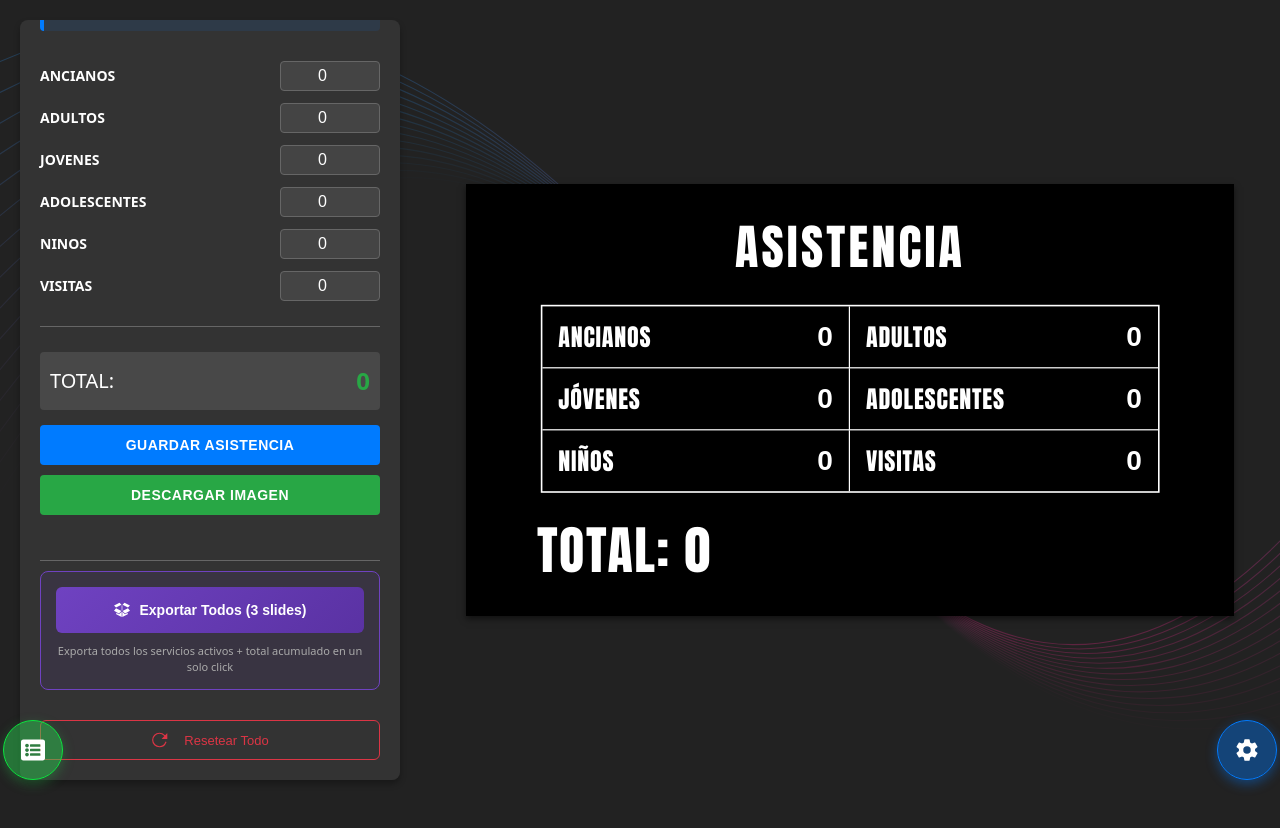
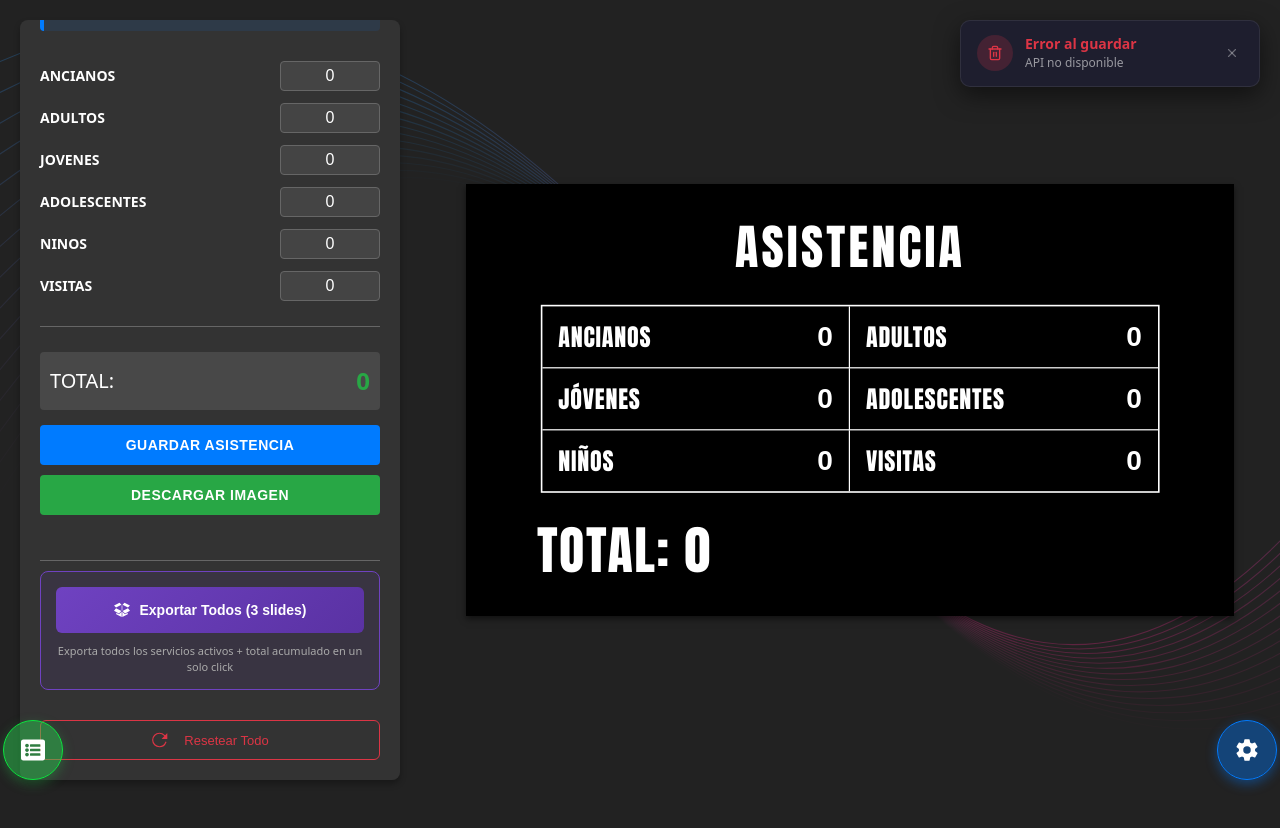
Before and after one commit to jhersara/asipuc, a React (Vite) app in the folder src/renderer/: page / in a window 1280 px wide. Both pictures are taken after a click on the button "GUARDAR ASISTENCIA". Shown: the top 828 px of the page. Built offline with nearby package versions, Linux system fonts and the light colour scheme.

Commit message:
feat: inputs mejorados, toasts de notificacion, bug de edicion corregido

```diff
--- a/package.json
+++ b/package.json
@@ -1,6 +1,6 @@
 {
   "name": "asipuc",
-  "version": "1.0.0",
+  "version": "1.1.0",
   "description": "An Electron application with React",
   "main": "./out/main/index.js",
   "author": "example.com",
--- a/src/renderer/src/App.jsx
+++ b/src/renderer/src/App.jsx
@@ -19,6 +19,8 @@ import { FaChartBar, FaListAlt } from "react-icons/fa";
 import './App.css';
 import './features/multi-service/components/MultiService.css';
 import { IoReloadSharp, IoSettingsSharp } from 'react-icons/io5';
+import { useToast } from './core/hooks/useToast';
+import { ToastContainer } from './core/theme/ToastContainer';
 
 const AppContent = () => {
   const multiService = useMultiService();
@@ -27,6 +29,8 @@ const AppContent = () => {
   const [showSettings, setShowSettings] = useState(false);
   const [showServiceManager, setShowServiceManager] = useState(false);
   const [showAccumulated, setShowAccumulated] = useState(false);
+  const [isSaving, setIsSaving] = useState(false);
+  const { toasts, toast, removeToast } = useToast();
 
   /**
    * Datos y total a mostrar
@@ -65,9 +69,9 @@ const AppContent = () => {
     });
 
     if (result.success) {
-      console.log(' Imagen exportada:', filename);
+      toast.success('Imagen exportada', `Guardada como ${filename}`);
     } else {
-      alert('Error al exportar: ' + result.error);
+      toast.error('Error al exportar', result.error);
     }
   };
 
@@ -75,11 +79,16 @@ const AppContent = () => {
    * Guardar todos los servicios en BD
    */
   const handleSaveAll = async () => {
-    const result = await multiService.saveAll();
-    if (result.success) {
-      alert(' Todos los servicios guardados en la base de datos');
-    } else {
-      alert(' Error al guardar: ' + result.error);
+    setIsSaving(true);
+    try {
+      const result = await multiService.saveAll();
+      if (result.success) {
+        toast.success('Asistencia guardada', 'Los datos fueron guardados correctamente.');
+      } else {
+        toast.error('Error al guardar', result.error || 'Ocurrio un error inesperado.');
+      }
+    } finally {
+      setIsSaving(false);
     }
   };
 
@@ -139,7 +148,8 @@ const AppContent = () => {
             onFieldChange={multiService.updateField}
             onSave={handleSaveAll}
             onExport={handleExport}
-            isSaving={isExporting}
+            isSaving={isSaving}
+            isExporting={isExporting}
           />
         ) : (
           // Vista del total acumulado (solo lectura)
@@ -197,11 +207,7 @@ const AppContent = () => {
         <div className="utility-buttons">
           <button
             className="btn-reset-all"
-            onClick={() => {
-              if (confirm('¿Resetear TODOS los servicios? Esta acción no se puede deshacer.')) {
-                multiService.resetAll();
-              }
-            }}
+            onClick={() => multiService.resetAll()}
           >
             <IoReloadSharp className='icon'/> Resetear Todo
           </button>
@@ -249,12 +255,8 @@ const AppContent = () => {
         onClose={() => setShowSettings(false)}
       />
 
-      {/* Mensajes de error */}
-      {exportError && (
-        <div className="error-toast">
-          Error al exportar: {exportError}
-        </div>
-      )}
+      {/* Notificaciones toast */}
+      <ToastContainer toasts={toasts} onRemove={removeToast} />
     </div>
   );
 };
--- /dev/null
+++ b/src/renderer/src/core/hooks/useToast.js
@@ -0,0 +1,33 @@
+/**
+ * HOOK: useToast
+ * Sistema de notificaciones sin alert() ni confirm()
+ */
+
+import { useState, useCallback } from 'react';
+
+let toastId = 0;
+
+export const useToast = () => {
+  const [toasts, setToasts] = useState([]);
+
+  const addToast = useCallback(({ type = 'info', title, message, duration = 3500 }) => {
+    const id = ++toastId;
+    setToasts(prev => [...prev, { id, type, title, message }]);
+    setTimeout(() => {
+      setToasts(prev => prev.filter(t => t.id !== id));
+    }, duration);
+  }, []);
+
+  const removeToast = useCallback((id) => {
+    setToasts(prev => prev.filter(t => t.id !== id));
+  }, []);
+
+  const toast = {
+    success: (title, message) => addToast({ type: 'success', title, message }),
+    error:   (title, message) => addToast({ type: 'error',   title, message }),
+    info:    (title, message) => addToast({ type: 'info',    title, message }),
+    warning: (title, message) => addToast({ type: 'warning', title, message }),
+  };
+
+  return { toasts, toast, removeToast };
+};
--- /dev/null
+++ b/src/renderer/src/core/theme/Toast.css
@@ -0,0 +1,103 @@
+/* ========================================
+   TOAST NOTIFICATIONS
+   ======================================== */
+
+.toast-container {
+  position: fixed;
+  top: 20px;
+  right: 20px;
+  z-index: 9999;
+  display: flex;
+  flex-direction: column;
+  gap: 10px;
+  pointer-events: none;
+}
+
+.toast {
+  display: flex;
+  align-items: center;
+  gap: 12px;
+  background: #1e1e2e;
+  border: 1px solid rgba(255, 255, 255, 0.08);
+  border-radius: 10px;
+  padding: 14px 16px;
+  min-width: 300px;
+  max-width: 380px;
+  box-shadow: 0 8px 24px rgba(0, 0, 0, 0.5);
+  pointer-events: all;
+  animation: toast-in 0.3s cubic-bezier(0.34, 1.56, 0.64, 1);
+}
+
+@keyframes toast-in {
+  from {
+    opacity: 0;
+    transform: translateX(60px) scale(0.95);
+  }
+  to {
+    opacity: 1;
+    transform: translateX(0) scale(1);
+  }
+}
+
+/* Icono circular */
+.toast__icon-wrap {
+  width: 36px;
+  height: 36px;
+  border-radius: 50%;
+  display: flex;
+  align-items: center;
+  justify-content: center;
+  font-size: 16px;
+  flex-shrink: 0;
+}
+
+.toast__icon-wrap--success { background: rgba(40, 167, 69, 0.2);  color: #28a745; }
+.toast__icon-wrap--error   { background: rgba(220, 53, 69, 0.2);  color: #dc3545; }
+.toast__icon-wrap--warning { background: rgba(255, 193, 7, 0.2);  color: #ffc107; }
+.toast__icon-wrap--info    { background: rgba(0, 123, 255, 0.2);  color: #007bff; }
+
+/* Texto */
+.toast__body {
+  display: flex;
+  flex-direction: column;
+  gap: 2px;
+  flex: 1;
+}
+
+.toast__title {
+  font-size: 14px;
+  font-weight: 600;
+  line-height: 1.3;
+}
+
+.toast__title--success { color: #28a745; }
+.toast__title--error   { color: #dc3545; }
+.toast__title--warning { color: #ffc107; }
+.toast__title--info    { color: #fff;    }
+
+.toast__message {
+  font-size: 12px;
+  color: rgba(255, 255, 255, 0.55);
+  line-height: 1.4;
+}
+
+/* Botón cerrar */
+.toast__close {
+  background: none;
+  border: none;
+  color: rgba(255, 255, 255, 0.35);
+  cursor: pointer;
+  padding: 4px;
+  display: flex;
+  align-items: center;
+  justify-content: center;
+  border-radius: 4px;
+  font-size: 14px;
+  flex-shrink: 0;
+  transition: color 0.2s ease, background 0.2s ease;
+}
+
+.toast__close:hover {
+  color: #fff;
+  background: rgba(255, 255, 255, 0.1);
+}
--- /dev/null
+++ b/src/renderer/src/core/theme/ToastContainer.jsx
@@ -0,0 +1,42 @@
+/**
+ * COMPONENTE: ToastContainer
+ * Notificaciones estilo Discord/Notion — sin alert() ni confirm()
+ */
+
+import React from 'react';
+import { FiCheck, FiX, FiAlertTriangle, FiInfo, FiTrash2 } from 'react-icons/fi';
+import './Toast.css';
+
+const ICONS = {
+  success: <FiCheck />,
+  error:   <FiTrash2 />,
+  warning: <FiAlertTriangle />,
+  info:    <FiInfo />,
+};
+
+export const ToastContainer = ({ toasts, onRemove }) => {
+  if (!toasts.length) return null;
+
+  return (
+    <div className="toast-container">
+      {toasts.map(toast => (
+        <div key={toast.id} className={`toast toast--${toast.type}`}>
+          <div className={`toast__icon-wrap toast__icon-wrap--${toast.type}`}>
+            {ICONS[toast.type]}
+          </div>
+          <div className="toast__body">
+            <span className={`toast__title toast__title--${toast.type}`}>
+              {toast.title}
+            </span>
+            {toast.message && (
+              <span className="toast__message">{toast.message}</span>
+            )}
+          </div>
+          <button className="toast__close" onClick={() => onRemove(toast.id)}>
+            <FiX />
+          </button>
+        </div>
+      ))}
+    </div>
+  );
+};
--- a/src/renderer/src/features/attendance/components/AttendanceForm.jsx
+++ b/src/renderer/src/features/attendance/components/AttendanceForm.jsx
@@ -15,7 +15,8 @@ export const AttendanceForm = ({
   onFieldChange,
   onSave,
   onExport,
-  isSaving = false
+  isSaving = false,
+  isExporting = false
 }) => {
   return (
     <>
@@ -27,7 +28,7 @@ export const AttendanceForm = ({
             label={item.label}
             value={item.value}
             onChange={onFieldChange}
-            disabled={isSaving}
+            disabled={false} // inputs nunca se bloquean
           />
         ))}
       </div>
@@ -48,9 +49,9 @@ export const AttendanceForm = ({
         <button
           className="btn-action btn-success"
           onClick={onExport}
-          disabled={isSaving}
+          disabled={isExporting}
         >
-          Descargar Imagen
+          {isExporting ? 'Exportando...' : 'Descargar Imagen'}
         </button>
       </div>
     </>
--- a/src/renderer/src/features/attendance/components/CategoryInput.jsx
+++ b/src/renderer/src/features/attendance/components/CategoryInput.jsx
@@ -16,9 +16,43 @@ export const CategoryInput = ({
 }) => {
   const handleChange = (e) => {
     const newValue = e.target.value;
-    // Solo permitir números
     if (/^\d*$/.test(newValue)) {
       onChange(name, newValue);
+    }
+  };
+
+  // Al enfocar el input, si el valor es 0 lo limpia para escribir directo
+  const handleFocus = (e) => {
+    if (String(value) === '0' || value === 0) {
+      onChange(name, '');
+    } else {
+      // Seleccionar todo el texto para sobreescribir directo
+      setTimeout(() => e.target.select(), 0);
+    }
+  };
+
+  // Al perder el foco, si queda vacío vuelve a 0
+  const handleBlur = (e) => {
+    if (e.target.value === '' || e.target.value === null) {
+      onChange(name, 0);
+    }
+  };
+
+  // Enter mueve al siguiente input, o ejecuta onSave si es el último
+  const handleKeyDown = (e) => {
+    if (e.key === 'Enter') {
+      e.preventDefault();
+      const inputs = Array.from(
+        document.querySelectorAll('.input-group input:not(:disabled)')
+      );
+      const currentIndex = inputs.indexOf(e.target);
+      if (currentIndex < inputs.length - 1) {
+        inputs[currentIndex + 1].focus();
+      } else {
+        // Es el último input — enfocar el botón Guardar
+        const saveBtn = document.querySelector('.btn-primary:not(:disabled)');
+        if (saveBtn) saveBtn.focus();
+      }
     }
   };
 
@@ -27,11 +61,14 @@ export const CategoryInput = ({
       <label htmlFor={name}>{label}</label>
       <input
         id={name}
-        type="number"
+        type="text"
+        inputMode="numeric"
         name={name}
         value={value}
         onChange={handleChange}
-        min="0"
+        onFocus={handleFocus}
+        onBlur={handleBlur}
+        onKeyDown={handleKeyDown}
         disabled={disabled}
         aria-label={`Cantidad de ${label.toLowerCase()}`}
       />
--- a/src/renderer/src/features/multi-service/hooks/useMultiService.js
+++ b/src/renderer/src/features/multi-service/hooks/useMultiService.js
@@ -93,7 +93,7 @@ export const useMultiService = () => {
    */
   const getServiceTotal = useCallback((serviceId) => {
     const data = servicesData[serviceId] || getEmptyServiceData();
-    return Object.values(data).reduce((acc, val) => acc + Number(val), 0);
+    return Object.values(data).reduce((acc, val) => acc + (parseInt(val) || 0), 0);
   }, [servicesData]);
 
   /**
@@ -133,16 +133,19 @@ export const useMultiService = () => {
   }, [services, servicesData]);
 
   /**
-   * Actualizar un campo del servicio activo
+   * Actualizar un campo del servicio activo.
+   * Permite string vacío temporalmente para no bloquear la escritura.
+   * El valor se normaliza a número en el onBlur del input.
    */
   const updateField = useCallback((fieldName, value) => {
-    const numValue = Math.max(0, parseInt(value) || 0);
+    // Si es string vacío lo guardamos tal cual (el input está siendo editado)
+    const finalValue = value === '' ? '' : Math.max(0, parseInt(value) || 0);
 
     setServicesData(prev => ({
       ...prev,
       [activeServiceId]: {
         ...(prev[activeServiceId] || getEmptyServiceData()),
-        [fieldName]: numValue
+        [fieldName]: finalValue
       }
     }));
   }, [activeServiceId]);
```
